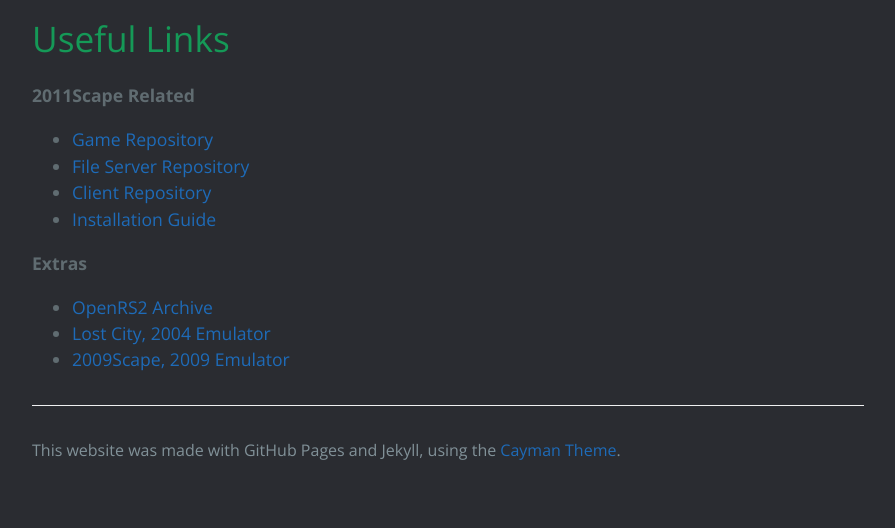
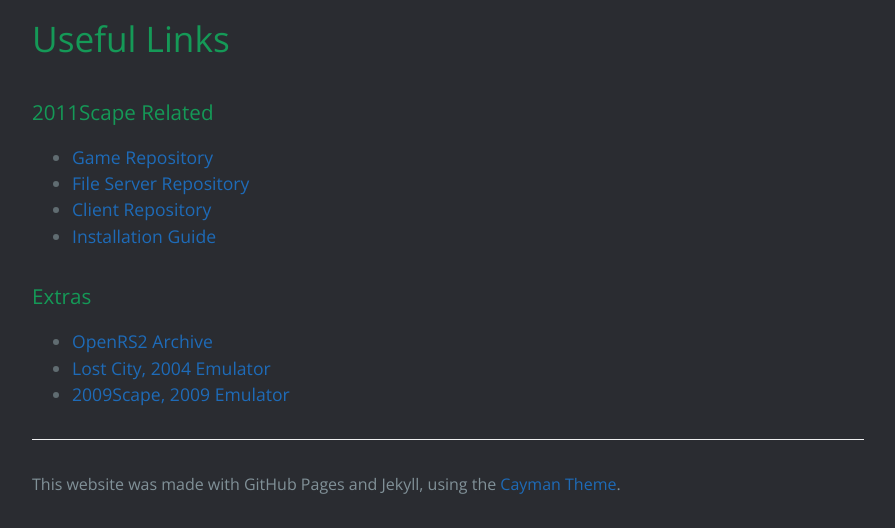
Before and after one commit to 2011Scape/2011scape.github.io, a Jekyll site: the page built from index.md, in a window 1280 px wide. Shown: the part 645-1173 px from the top of the page, without its empty margins (192-1087 px from the left). Built offline with Jekyll 4.4.1, drawn with Linux system fonts in a browser that asks for light colours; before the commit the page ends 1139 px from its top, so only the background shows below that.

```diff
--- a/index.md
+++ b/index.md
@@ -7,13 +7,13 @@
 
 # Useful Links
 
-**2011Scape Related**
+### 2011Scape Related
 - [Game Repository](https://github.com/2011Scape/game)
 - [File Server Repository](https://github.com/2011Scape/file-server)
 - [Client Repository](https://github.com/2011Scape/rs-client)
 - [Installation Guide](https://github.com/2011Scape/installation-guide)
 
-**Extras**
+### Extras
 - [OpenRS2 Archive](https://archive.openrs2.org/)
 - [Lost City, 2004 Emulator](https://discord.gg/hN3tHUmZEN)
 - [2009Scape, 2009 Emulator](https://2009scape.org)
```
